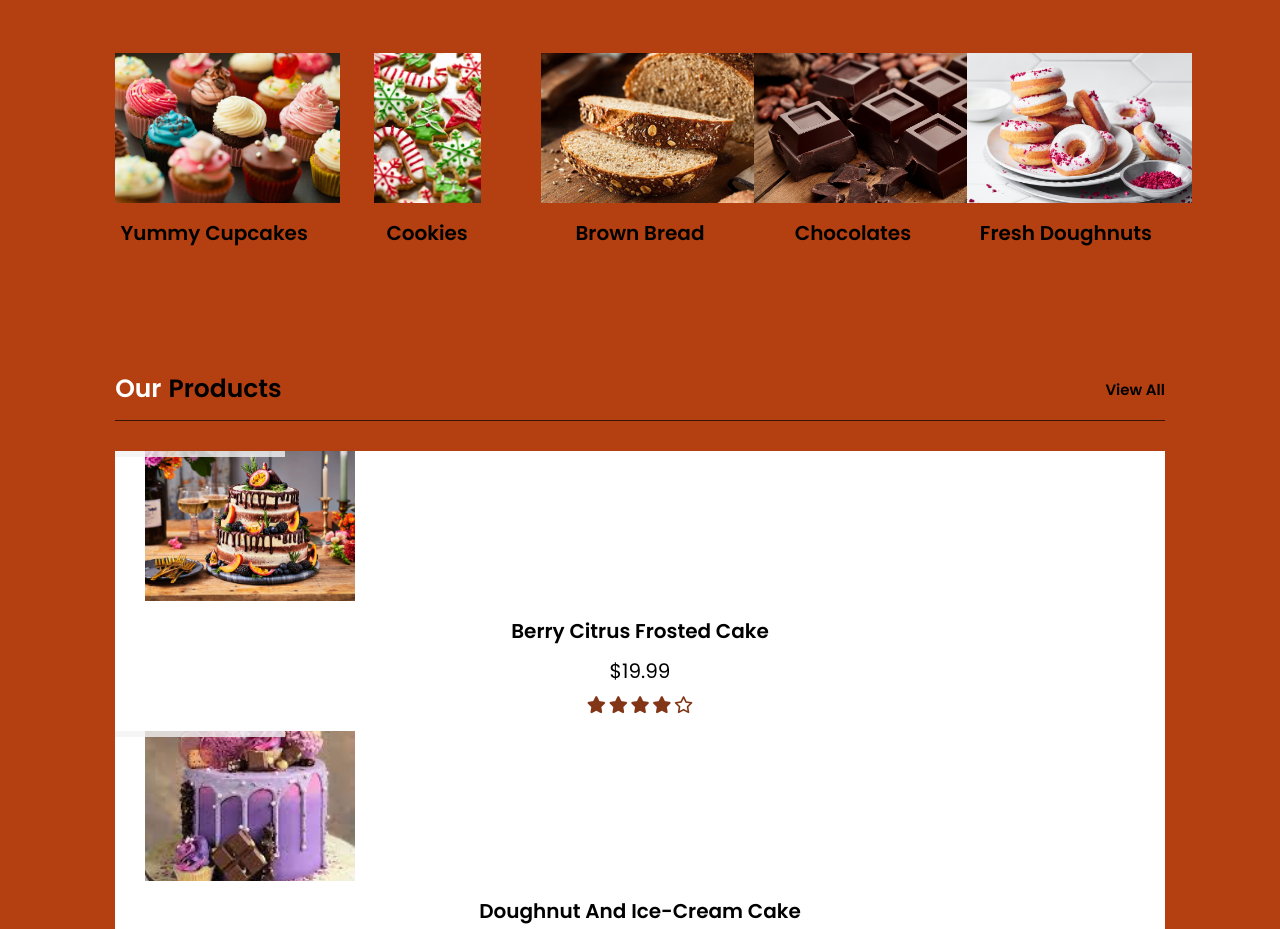
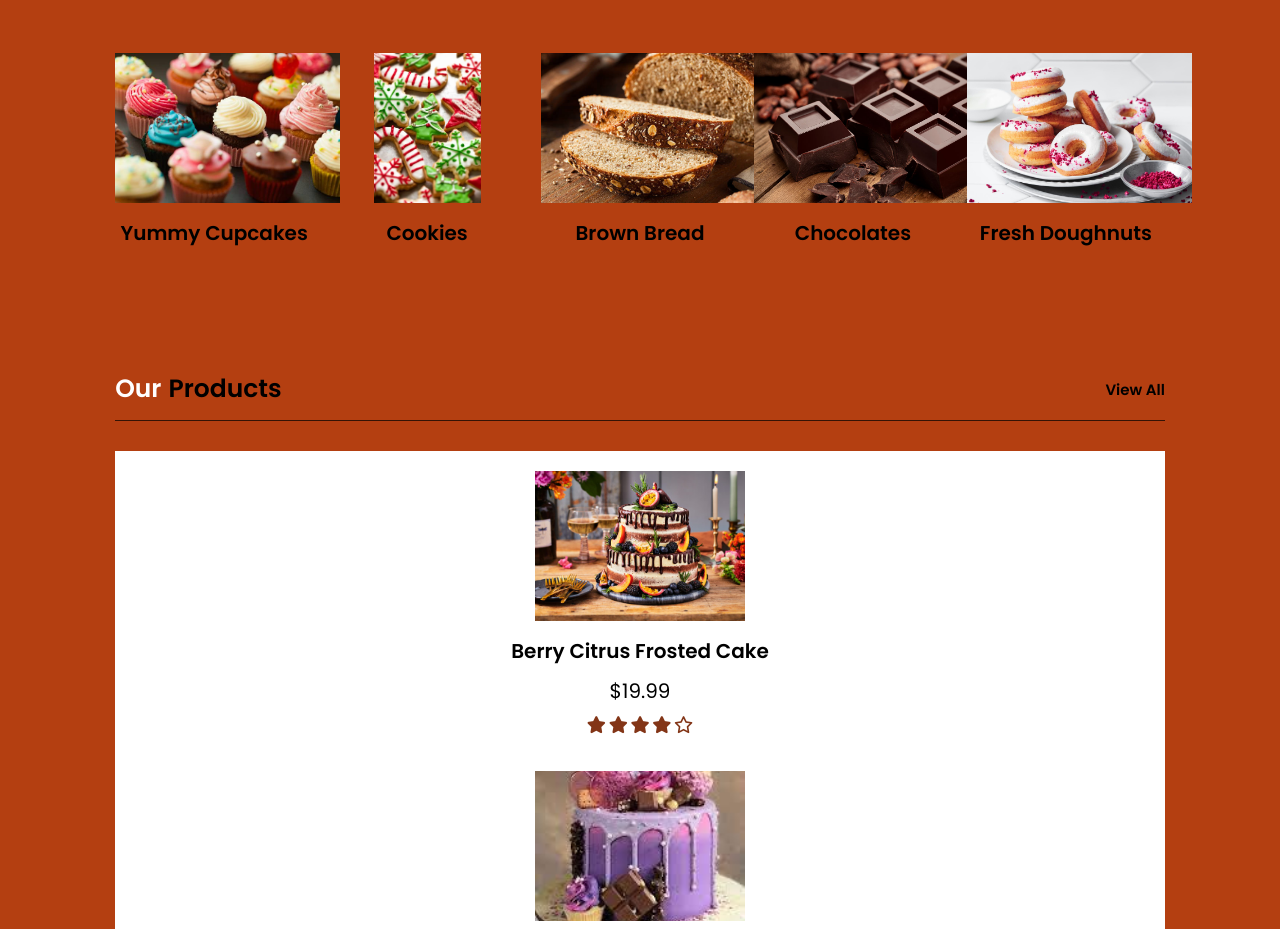
Before and after one commit to Ruthdeedee/cake-website, a plain HTML site: page index.html in a window 1280 px wide. Shown: the part 2260-3189 px from the top of the page. Drawn offline with Linux system fonts and the light colour scheme.

Commit message:
Update style.css

```diff
--- a/styles/style.css
+++ b/styles/style.css
@@ -309,12 +309,12 @@ section{
 .products .box-container .box .icons{
     position: absolute;
     top: -105%;
-    left: 0;
+    left: 43%;
     height: 30rem;
     display: flex;
     align-items: center;
     justify-content: center;
-    background: rgba(243, 243, 243, 0.8);
+    background: rgba(243, 243, 243, 0.375);
     gap: 1rem;
 }
 
@@ -334,15 +334,19 @@ section{
 }
 
 .products .box-container .box .img{
-    height: 15rem;
-    width: 27rem;
+    width: auto;
     overflow: hidden;
+    display: flex;
+    justify-content: center;
+    padding-top: 20px;
     }
 
     .products .box-container .box .img img{
         height: 15rem;
         width: 21rem;
         object-fit: cover;
+        display: flex;
+    justify-content: center;
     }
 
     .products .box-container .box .content{
```
